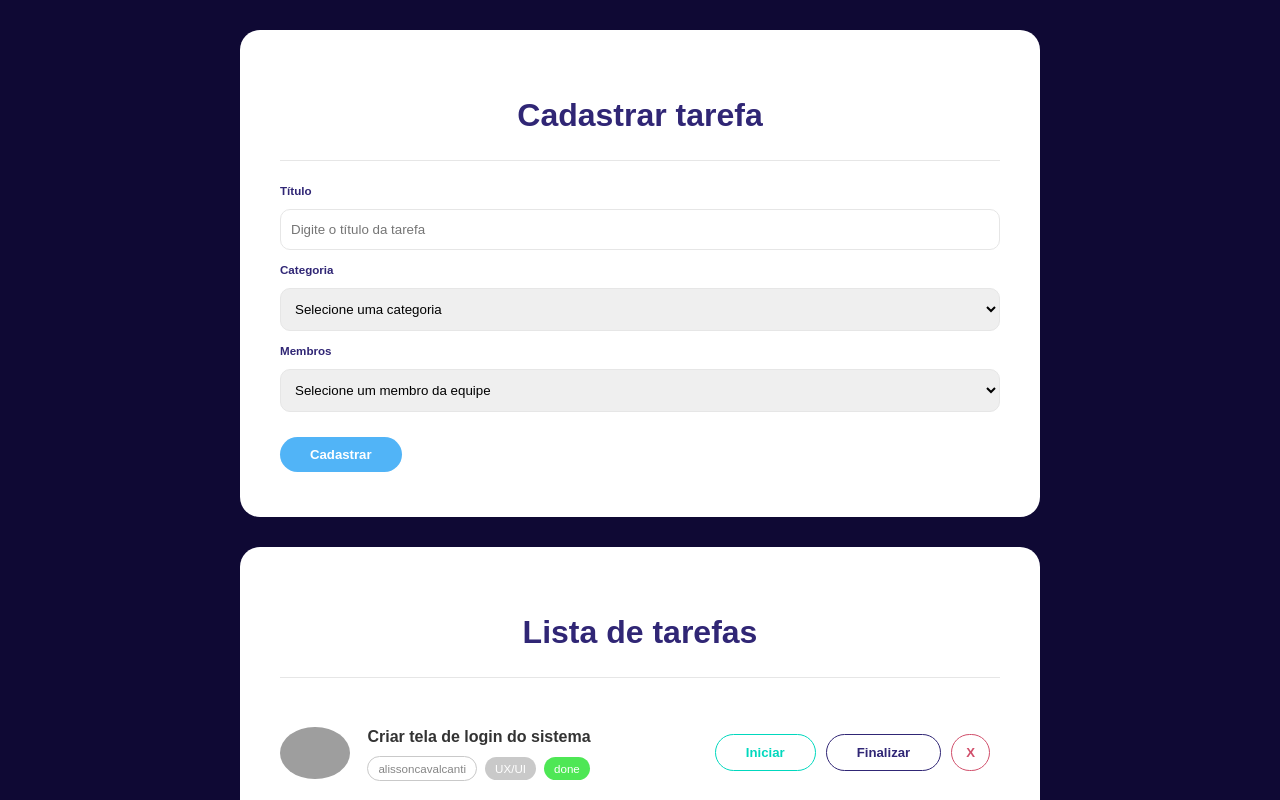
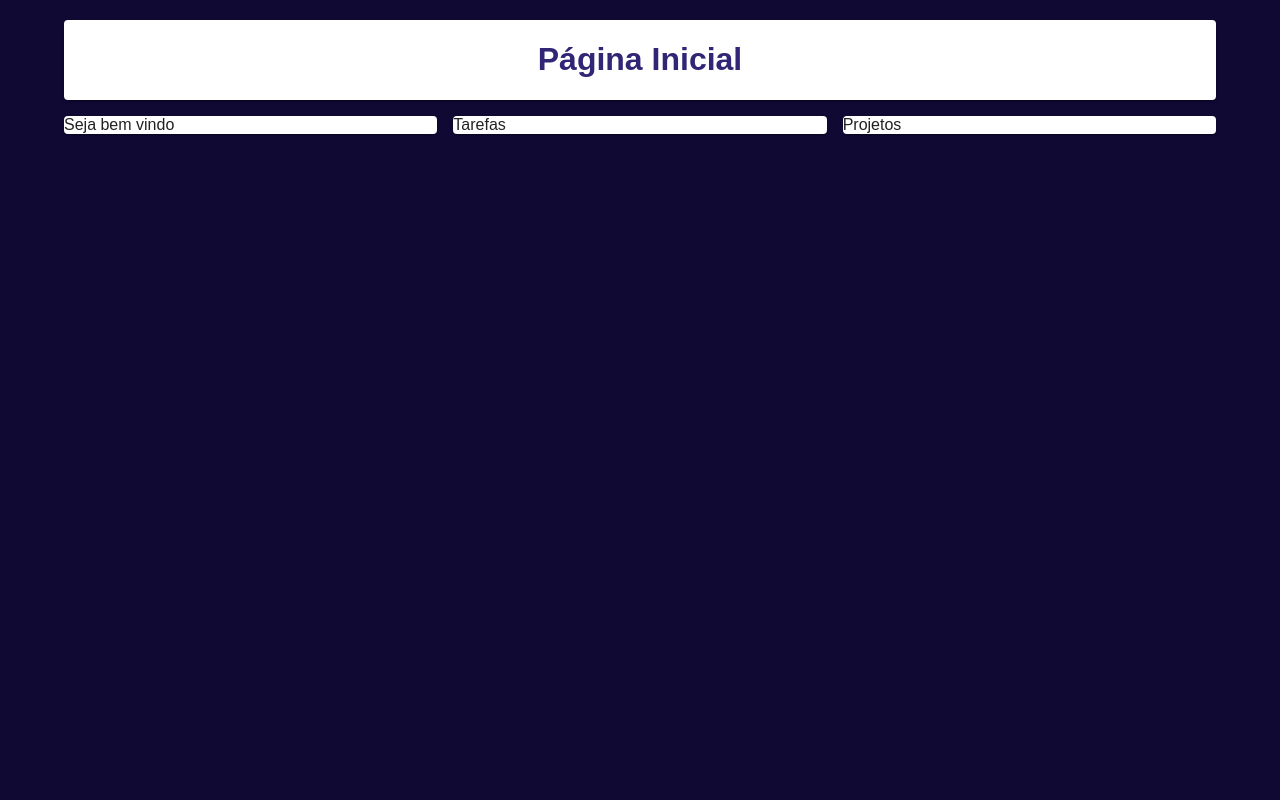
Before and after one commit to alissoncavalcanti/curso-react-sesc, a React (Vite) app in the folder aulas/: page / in a window 1280 px wide. Shown: the top 800 px of the page. Built offline with nearby package versions, Linux system fonts and the light colour scheme; grey boxes are pictures that could not be loaded.

Commit message:
Aula 8: Início página Home com material

```diff
--- a/aulas/src/main.jsx
+++ b/aulas/src/main.jsx
@@ -4,8 +4,30 @@ import App from './App.jsx'
 import Lista from './components/exercises/Lista.jsx'
 // import TestUseState from '../src/excercises/class2.jsx'
 
+import {
+  createBrowserRouter,
+  RouterProvider,
+} from "react-router-dom"
+
+import { HomePage, ProjectsPage, TasksPage } from './pages'
+
+const router = createBrowserRouter([
+  {
+    path: "/",
+    element: <HomePage/>,
+  },
+  {
+    path: "/tasks",
+    element: <TasksPage/>,
+  },
+  {
+    path: "/projects",
+    element: <ProjectsPage/>,
+  },
+]);
+
 ReactDOM.createRoot(document.getElementById('root')).render(
   <React.StrictMode>
-    <App />
+    <RouterProvider router={router} />
   </React.StrictMode>,
 )
--- /dev/null
+++ b/aulas/src/pages/home/index.jsx
@@ -0,0 +1,50 @@
+import {Card, Container, Grid} from "@mui/material";
+
+function HomePage() {
+    return (
+        <Container maxwidth="md"
+        sx={{
+            marginY:'20px'
+        }}>
+            <Grid
+                container
+                direction="row"
+                justifyContent="center"
+                alignItems="flex-start"
+                spacing={2}
+            >
+                <Grid item
+                lg={12}
+                >
+                    <Card>
+                    <h1>Página Inicial</h1>
+                   </Card>
+                </Grid>
+
+                <Grid item
+                lg={4}>
+                    <Card>
+                    Seja bem vindo
+                    </Card>
+                </Grid>
+
+                <Grid item
+                lg={4}>
+                    <Card>
+                    Tarefas
+                    </Card>
+                </Grid>
+
+                <Grid item
+                lg={4}>
+                    <Card>
+                    Projetos
+                    </Card>
+                </Grid>
+
+            </Grid>
+
+        </Container>
+    )
+}
+export default HomePage;
--- /dev/null
+++ b/aulas/src/pages/index.js
@@ -0,0 +1,9 @@
+import HomePage from "./home"
+import ProjectsPage from "./projects"
+import TasksPage from "./tasks"
+
+export {
+    HomePage,
+    ProjectsPage,
+    TasksPage
+}
--- /dev/null
+++ b/aulas/src/pages/projects/index.jsx
@@ -0,0 +1,8 @@
+function ProjectsPage() {
+    return (
+        <div>
+            <h1 style={{color:'white'}}>Listagem de projetos</h1>
+        </div>
+    )
+}
+export default ProjectsPage;
--- /dev/null
+++ b/aulas/src/pages/tasks/index.jsx
@@ -0,0 +1,62 @@
+import { useState } from 'react'
+import '../../App.css'
+import dataTasks from '../../data/data-tasks.json'
+import { Footer, TaskForm, TasksList } from '../../components'
+
+function TasksPage() {
+
+  const [tasks, setTasks] = useState(dataTasks);
+
+  const addTask = (title, category, member) => {
+    if (!title || !category || !member) return;
+    const newTaskArray = [
+      ...tasks,
+      {
+        id: Math.floor(Math.random() * 10000),
+        title,
+        category,
+        member,
+        status: "todo"
+      }
+    ];
+
+    setTasks(newTaskArray);
+  }
+
+  const startTask = (id) => {
+    const newTasks =[...tasks]; //os 3 pontos copiam o objeto
+    newTasks.map((task) =>
+      task.id === id ? (task.status = 'doing') : task //? e : é o if ternário
+    );
+    setTasks(newTasks);
+  }
+
+  const closeTask = (id) => {
+    const newTasks =[...tasks]; //os 3 pontos copiam o objeto
+    newTasks.map((task) =>
+      task.id === id ? (task.status = 'done') : task //? e : é o if ternário
+    );
+    setTasks(newTasks);
+  }
+
+  const deleteTask = (id) => {
+    const newTasks = [...tasks];
+    const filteredTasks = newTasks.filter(task => task.id !== id ? task : null); //filtra apenas as que tem id diferente e depois as lista
+    setTasks(filteredTasks);
+  }
+
+  return (
+    <div>
+      <TaskForm addTask={addTask}/>
+      <TasksList
+        tasks={tasks}
+        startTask={startTask}
+        closeTask={closeTask}
+        deleteTask={deleteTask}
+      />
+      <Footer />
+    </div>
+    )
+}
+
+export default TasksPage
```
Also changed, not shown: aulas/package.json (+8 -1 lines), 2 other files (tests, documents, lock files or other folders).
